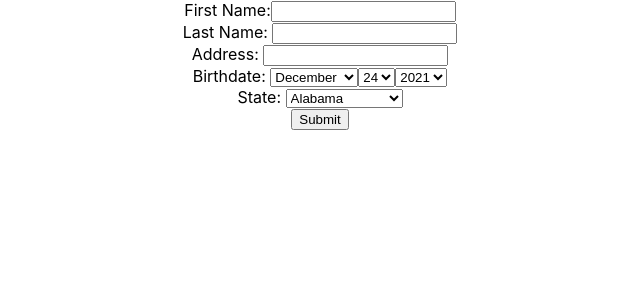
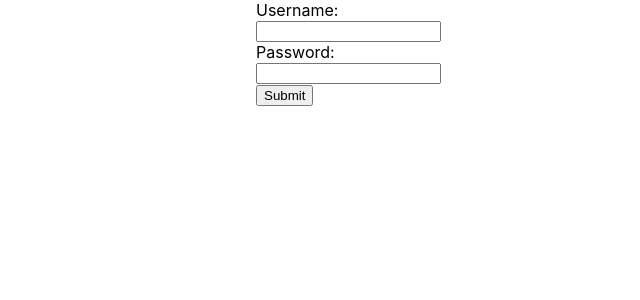
Before and after one commit to nicholashutter/delta, a React (Create React App) app: page / in a window 1280 px wide. Shown: the top 300 px of the page, without its empty margins (320-960 px from the left). Built offline with nearby package versions, Linux system fonts and the light colour scheme.

Commit message:
show hide login form, basic css started

```diff
--- a/src/App.js
+++ b/src/App.js
@@ -1,21 +1,47 @@
 import React from 'react';
 import CustomerForm from './components/CustomerForm.js';
+import CustomerLogin from './components/CustomerLogin.js';
 
 
 
 class App extends React.Component
 {
+  constructor(){
+    super();
+    this.state = {
+      showCustomerLogin: true,
+      showCustomerForm: false
+    };
+    this.hideComponent = this.hideComponent.bind(this);
+  }
   render()
   {
+    let {showCustomerForm,showCustomerLogin} = this.state;
     return(
       <div>
-        <div id="hook"/>
-        <CustomerForm />
+      <div id="hook"/>
+        {showCustomerLogin && <CustomerLogin
+                                showCustomerLogin = {() => this.hideComponent("showCustomerLogin")}
+                                showCustomerForm = {() => this.hideComponent("showCustomerForm")} />}
+        {showCustomerForm && <CustomerForm />}
       </div>
 
 
 
-    )
+
+    );
+  }
+  hideComponent(name){
+    switch(name){
+    case "showCustomerLogin":
+      this.setState({showCustomerLogin: !this.state.showCustomerLogin})
+      break;
+    case "showCustomerForm":
+      this.setState({showCustomerForm: !this.state.showCustomerForm})
+      break;
+      default:
+        break;
+    }
   }
 }
 
--- /dev/null
+++ b/src/components/CustomerLogin.js
@@ -0,0 +1,43 @@
+import React, { Component } from 'react';
+import '../css/CustomerLogin.css';
+
+class CustomerLogin extends Component {
+    constructor(){
+        super();
+        this.handleSubmit = this.handleSubmit.bind(this);
+        this.state ={
+            userName: '',
+            passWord: ''
+        }
+    }
+    render() {
+        return (
+            <div className = "CustomerLogin">
+                <form onSubmit={this.handleSubmit}>
+                    <div>
+                        <label>Username:</label>
+                        <input type='text'></input>
+                    </div>
+                    <div>
+                        <label>Password:</label>
+                        <input type='text'></input>
+                    </div>
+                    <div>
+                        <input type='submit' value ="Submit"></input>
+                    </div>
+
+                </form >
+            </div>
+        );
+    }
+    handleSubmit()
+    {
+        this.props.showCustomerForm("showCustomerForm");
+        this.props.showCustomerLogin("showCustomerLogin");
+
+
+    }
+
+}
+
+export default CustomerLogin;
--- /dev/null
+++ b/src/css/CustomerLogin.css
@@ -0,0 +1,4 @@
+.CustomerLogin {
+  margin: auto;
+  width: 10%;
+}
```
